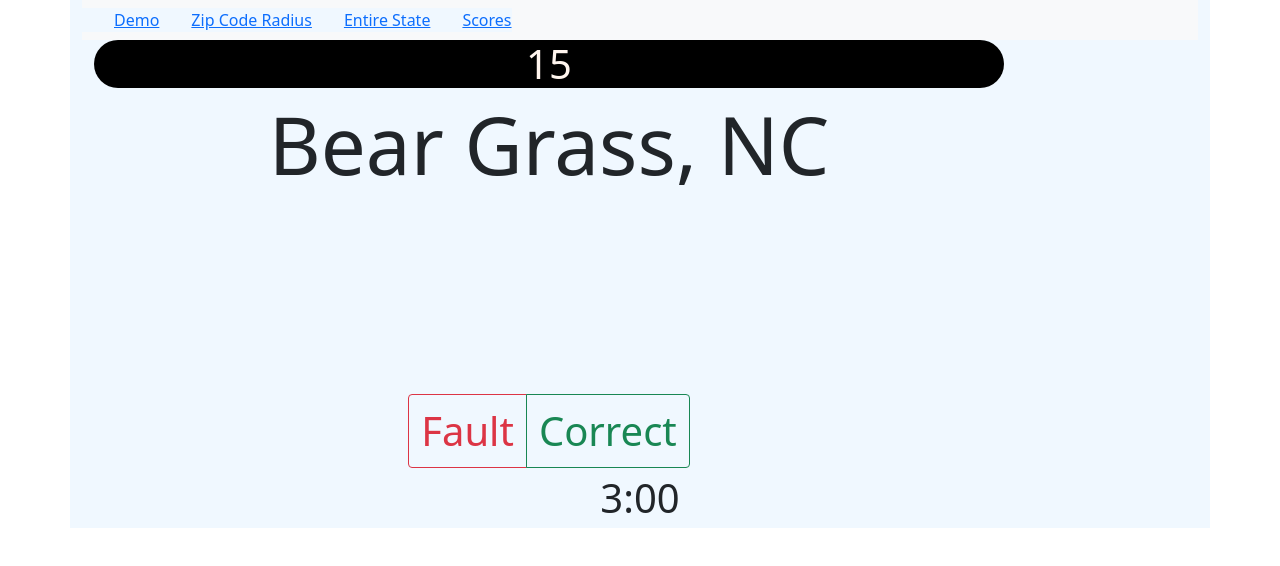
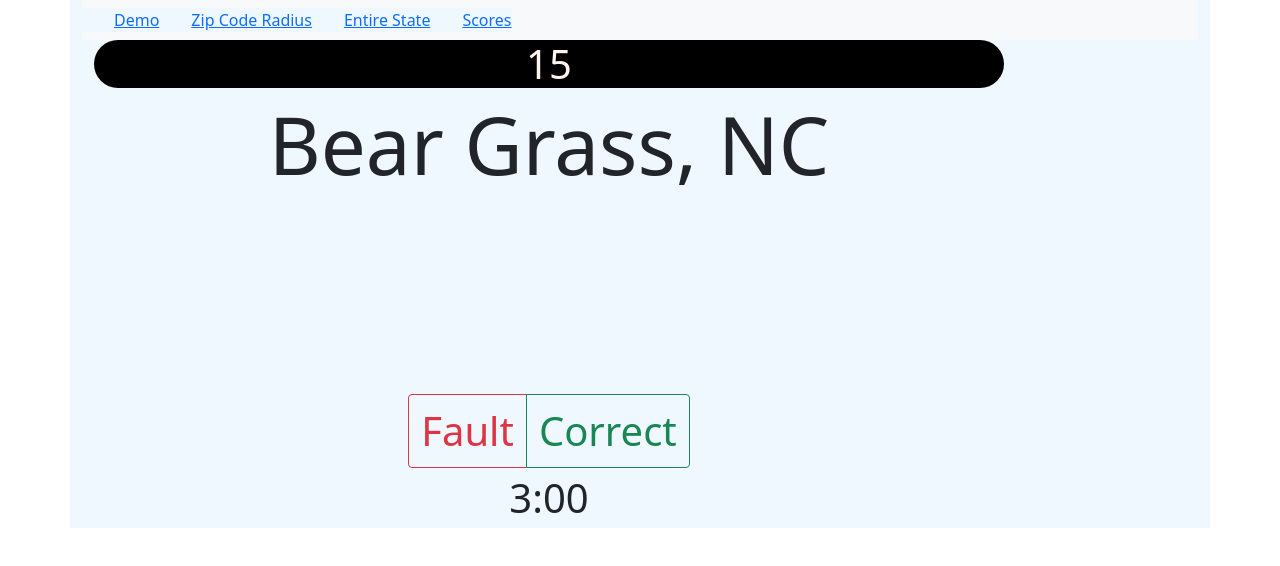
Before and after one commit to mvmccarty/geoquiz, an Angular app: page /demo-component in a window 1280 px wide. Shown: the top 566 px of the page. Built offline with nearby package versions, Linux system fonts and the light colour scheme.

Commit message:
center timer in gameboard and demo

```diff
--- a/src/app/demo/demo.component.html
+++ b/src/app/demo/demo.component.html
@@ -10,6 +10,6 @@
                 <button class="btn btn-outline-success" (click)="playSound('ding.wav')">Correct</button>
             </div>
         </div>
+        <div><p>{{ formatTimeLeft(timeLeft) }}</p></div>
     </div>
-    <div><p>{{ formatTimeLeft(timeLeft) }}</p></div>
 </div>
--- a/src/app/gameboard/gameboard.component.html
+++ b/src/app/gameboard/gameboard.component.html
@@ -20,8 +20,8 @@
             <button class="btn btn-outline-primary" (click)="endQuiz(cities[citiesArrayCursor]);returnGameLog(gameLog)">End Quiz</button>
         </div>
         -->
+        <div><p>{{ formatTimeLeft(timeLeft) }}</p></div>
     </div>
-    <div><p>{{ formatTimeLeft(timeLeft) }}</p></div>
 </div>
 
 <app-recap [hidden]="!gameRecapInProgress" [gameLog]="gameLog" [playerScore]="playerScore" [playerName]="playerName" style="all: revert"></app-recap>
```
